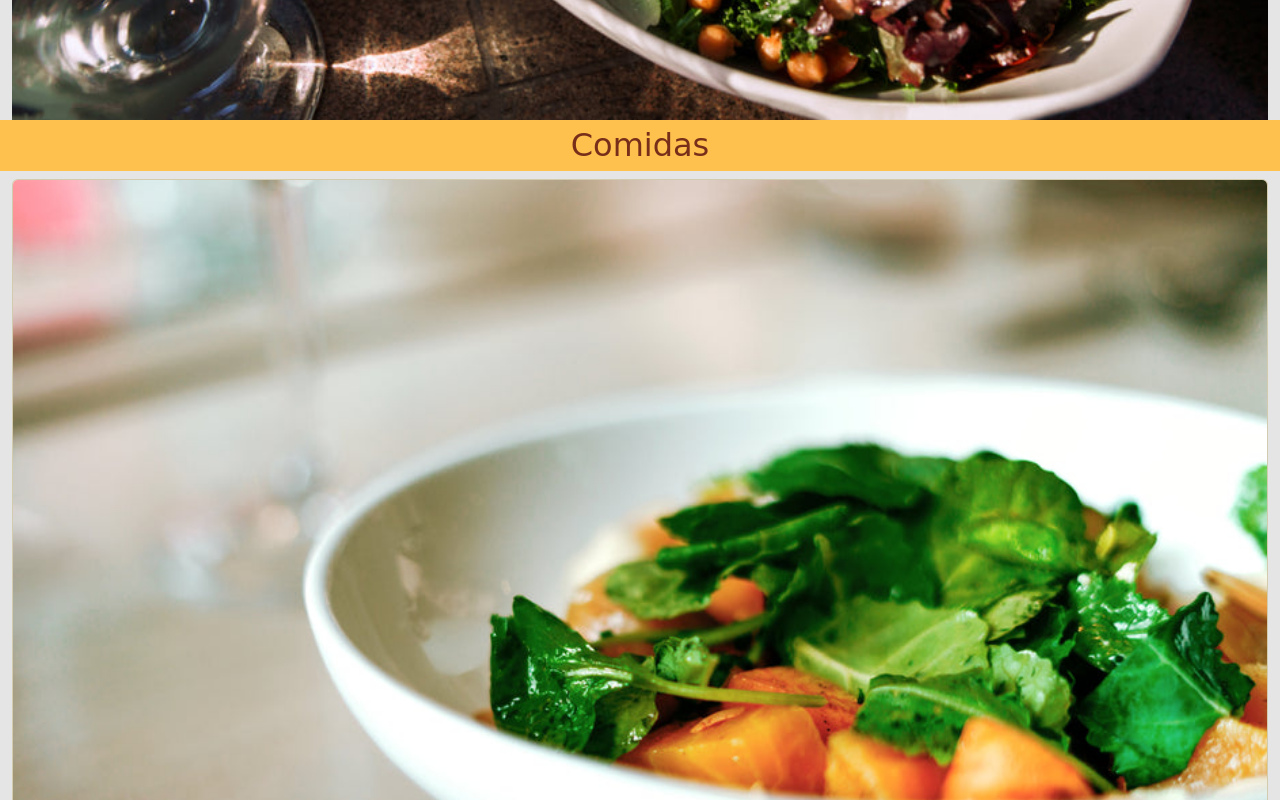
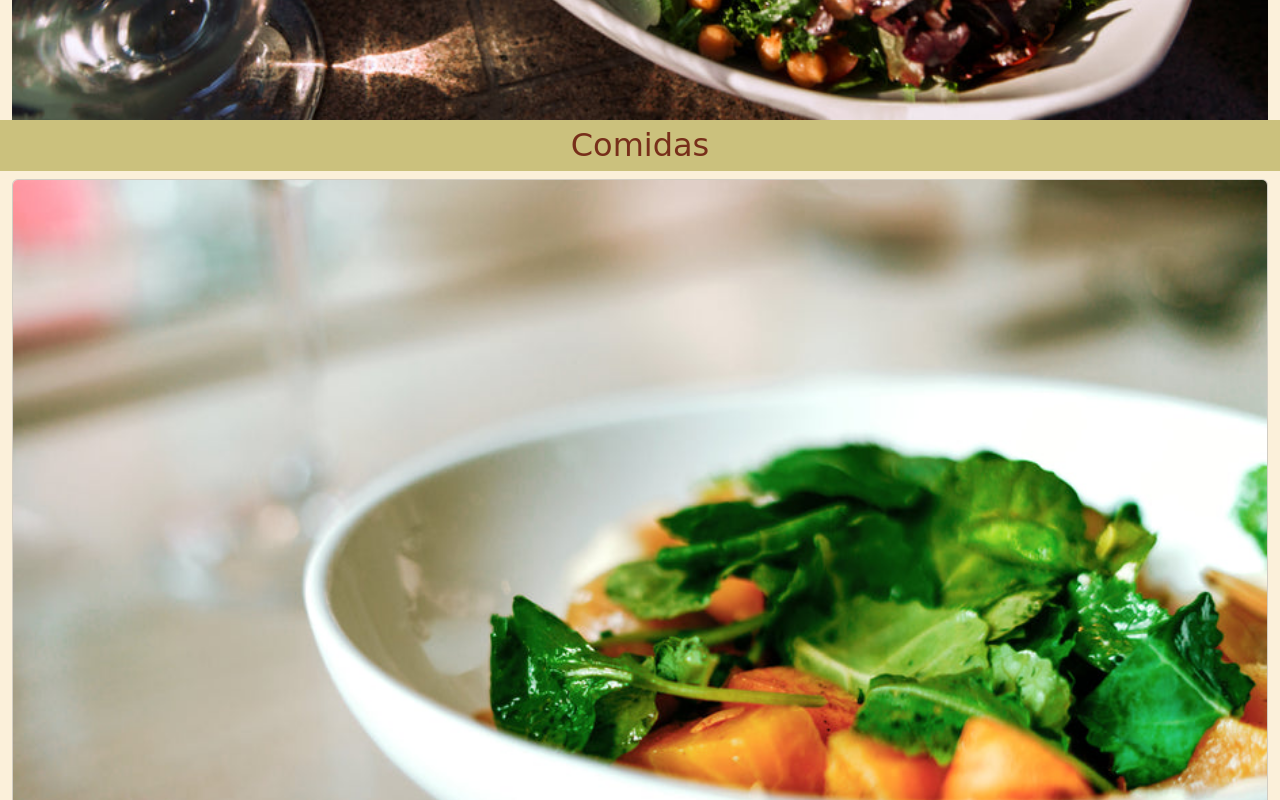
Before and after one commit to Atzimba/menu-restaurante, a plain HTML site: page menu/index.html in a window 1280 px wide. Shown: the part 2100-2900 px from the top of the page. Drawn offline with nearby package versions, Linux system fonts and the light colour scheme.

Commit message:
Paleta de color
Ajuste de paleta de color

```diff
--- a/menu/css/estilos.css
+++ b/menu/css/estilos.css
@@ -4,7 +4,7 @@
 
 body {
 	font-family: 'Fira Sans', sans-serif;
-	background-color: rgba(0, 0, 0, .10);
+	background-color: #FBF0DA;
 	font-size: 16px;
 }
 
@@ -18,9 +18,10 @@ h1 {
 }
 h2 {
 	font-size: 2em;
-	background-color: #ffc14d;
+	background-color: #CBC17D;
 	padding-top: 6px;
 	padding-bottom: 6px;
+	color: #772F1A;
 }
 .principal {
 	padding-left: 0;
@@ -34,7 +35,7 @@ h2 {
 
 /* ------- Navegación -----*/
 .navegacion {
-	background-color: #ffc14d !important;
+	background-color: #CBC17D !important;
 }
 /* ----- Tablas ------*/
 .tabla-menu {
@@ -48,6 +49,6 @@ h2 {
 /* ----- Cards ----*/
 .card {
 	margin-bottom: 20px;
-	background-color: #fff6d3;
+	background-color: #FDF8ED;
 
 }
```
